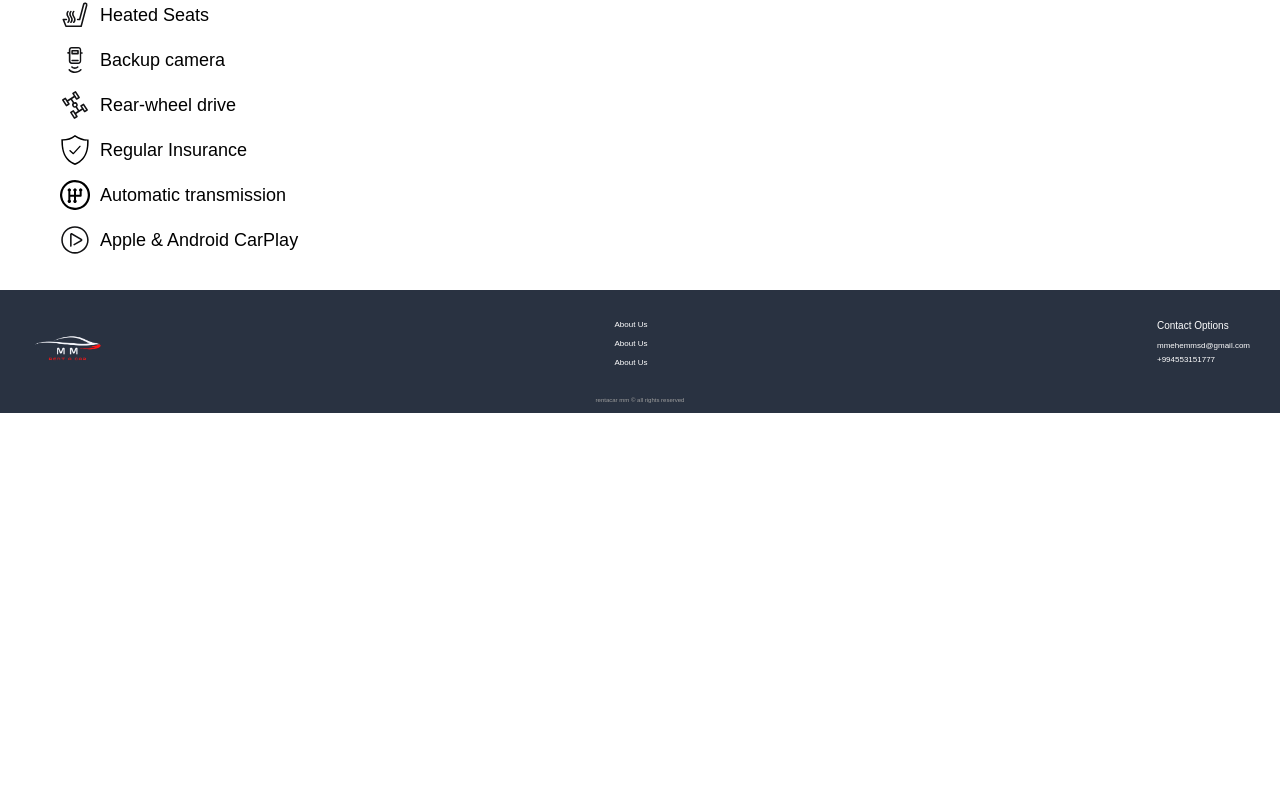
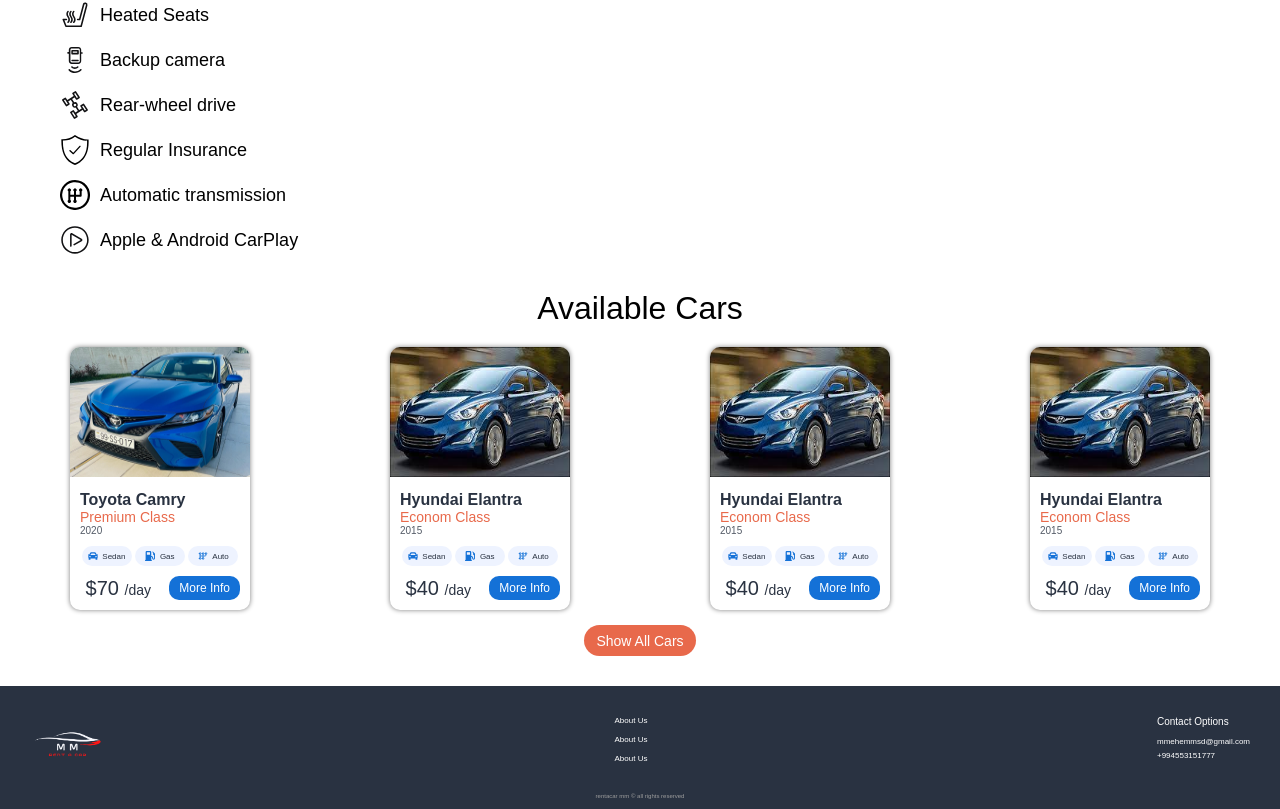
Before and after one commit to qerkules/frontend, a React (Create React App) app: page /cars in a window 1280 px wide. Shown: the part 855-1664 px from the top of the page. Before the commit the page ends 1268 px from the top, so only its background shows below. Built offline with nearby package versions, Linux system fonts and the light colour scheme; the HTML template or start-up script is replaced by a standard one.

Commit message:
added new page and new section

```diff
--- a/package.json
+++ b/package.json
@@ -3,6 +3,9 @@
   "version": "0.1.0",
   "private": true,
   "dependencies": {
+    "@emotion/react": "^11.11.4",
+    "@emotion/styled": "^11.11.0",
+    "@mui/material": "^5.15.11",
     "@testing-library/jest-dom": "^5.17.0",
     "@testing-library/react": "^13.4.0",
     "@testing-library/user-event": "^13.5.0",
--- a/src/App.js
+++ b/src/App.js
@@ -2,19 +2,26 @@
 import Homepage from "./pages/homepage/Homepage";
 import { BrowserRouter, Routes, Route } from "react-router-dom";
 
+import Whatsapp from "./components/whatsapp/Whatsapp";
+import Navbar from "./components/navbar/Navbar";
+import Footer from "./components/footer/Footer";
+import Allcars from "./pages/allcars/Allcars";
+
 import "swiper/css";
 import "swiper/css/pagination";
 import "swiper/css/navigation";
-import Whatsapp from "./components/whatsapp/Whatsapp";
 
 function App() {
   return (
     <BrowserRouter>
+      <Navbar />
       <Routes>
         <Route path="/" element={<Homepage />} />
         <Route path="/cars" element={<Carpage />} />
+        <Route path="/allcars" element={<Allcars />} />
       </Routes>
       <Whatsapp />
+      <Footer />
     </BrowserRouter>
   );
 }
--- a/src/components/card/Card.jsx
+++ b/src/components/card/Card.jsx
@@ -18,7 +18,6 @@
         <h2 className={`${styles.title}`}>{car.name}</h2>
         <div className={`${styles.subtitleSection}`}>
           <h4 className={`${styles.subtitle}`}>{car.class} </h4>
-
         </div>
         <div className={`${styles.year}`}>{car.year}&nbsp;</div>
       </div>
@@ -43,14 +42,7 @@
         <div className={`${styles.price}`}>
           &nbsp;${car.price} <span className={`${styles.day}`}>/day</span>{" "}
         </div>
-        <div
-          className={`${styles.bookNow}`}
-          onClick={() => {
-            navigate(car.link);
-          }}
-        >
-          More Info
-        </div>
+        <a className={`${styles.bookNow}`} href="/cars">More Info</a>
       </div>
     </div>
   );
--- a/src/components/card/styles.module.css
+++ b/src/components/card/styles.module.css
@@ -81,6 +81,7 @@
   color: white;
   border-radius: 10px;
   font-size: 12px;
+  text-decoration: none;
 }
 .day {
   font-size: 14px;
--- a/src/data/data.js
+++ b/src/data/data.js
@@ -43,3 +43,127 @@
     link: "cars",
   },
 ];
+
+export const allcars = [
+  {
+    name: "Toyota Camry",
+    year: "2020",
+    class: "Premium Class",
+    fuel: "Gas",
+    type: "Sedan",
+    price: "70",
+    photo: CamryJpg,
+    link: "cars",
+  },
+  {
+    name: "Hyundai Elantra",
+    class: "Econom Class",
+    year: "2015",
+    fuel: "Gas",
+    type: "Sedan",
+    price: "40",
+    photo: ElantraJpg,
+    link: "cars",
+  },
+  {
+    name: "Hyundai Elantra",
+    class: "Econom Class",
+    year: "2015",
+    fuel: "Gas",
+    type: "Sedan",
+    price: "40",
+    photo: ElantraJpg,
+    link: "cars",
+  },
+  {
+    name: "Hyundai Elantra",
+    class: "Econom Class",
+    year: "2015",
+    fuel: "Gas",
+    type: "Sedan",
+    price: "40",
+    photo: ElantraJpg,
+    link: "cars",
+  },
+  {
+    name: "Toyota Camry",
+    year: "2020",
+    class: "Premium Class",
+    fuel: "Gas",
+    type: "Sedan",
+    price: "70",
+    photo: CamryJpg,
+    link: "cars",
+  },
+  {
+    name: "Hyundai Elantra",
+    class: "Econom Class",
+    year: "2015",
+    fuel: "Gas",
+    type: "Sedan",
+    price: "40",
+    photo: ElantraJpg,
+    link: "cars",
+  },
+  {
+    name: "Hyundai Elantra",
+    class: "Econom Class",
+    year: "2015",
+    fuel: "Gas",
+    type: "Sedan",
+    price: "40",
+    photo: ElantraJpg,
+    link: "cars",
+  },
+  {
+    name: "Hyundai Elantra",
+    class: "Econom Class",
+    year: "2015",
+    fuel: "Gas",
+    type: "Sedan",
+    price: "40",
+    photo: ElantraJpg,
+    link: "cars",
+  },
+
+  {
+    name: "Toyota Camry",
+    year: "2020",
+    class: "Premium Class",
+    fuel: "Gas",
+    type: "Sedan",
+    price: "70",
+    photo: CamryJpg,
+    link: "cars",
+  },
+  {
+    name: "Hyundai Elantra",
+    class: "Econom Class",
+    year: "2015",
+    fuel: "Gas",
+    type: "Sedan",
+    price: "40",
+    photo: ElantraJpg,
+    link: "cars",
+  },
+  {
+    name: "Hyundai Elantra",
+    class: "Econom Class",
+    year: "2015",
+    fuel: "Gas",
+    type: "Sedan",
+    price: "40",
+    photo: ElantraJpg,
+    link: "cars",
+  },
+  {
+    name: "Hyundai Elantra",
+    class: "Econom Class",
+    year: "2015",
+    fuel: "Gas",
+    type: "Sedan",
+    price: "40",
+    photo: ElantraJpg,
+    link: "cars",
+  },
+];
--- /dev/null
+++ b/src/pages/allcars/Allcars.jsx
@@ -0,0 +1,48 @@
+import styles from "./styles.module.css";
+import { allcars } from "../../data/data";
+import Card from "../../components/card/Card";
+import TextField from '@mui/material/TextField';
+
+const Allcars = () => {
+  const currencies = [
+    {
+      value: 'default',
+      label: '',
+    },
+    {
+      value: 'mercedes',
+      label: 'Mercedes',
+    },
+    {
+      value: 'bmw',
+      label: 'Bmw',
+    },
+    {
+      value: 'landrover',
+      label: 'Land Rover',
+    },
+    {
+      value: 'hyundai',
+      label: 'Hyundai',
+    },
+    {
+      value: 'kia',
+      label: 'Kia',
+    },
+  ];
+
+  return (
+    <div className={`${styles.container}`}>
+      <h1 className={`${styles.title}`}>All Available Cars</h1>
+      <div className={`${styles.mainSection}`}>
+        <div className={`${styles.cardContainer}`}>
+          {allcars.map((car) => {
+            return <Card car={car} />;
+          })}
+        </div>
+      </div>
+    </div>
+  );
+};
+
+export default Allcars;
--- /dev/null
+++ b/src/pages/allcars/styles.module.css
@@ -0,0 +1,33 @@
+.container {
+  padding-top: 70px;
+}
+
+.title {
+  text-align: center;
+  margin-bottom: 20px;
+}
+
+.mainSection {
+}
+
+.filterBox {
+  box-shadow: 0px 0px 2px 0.5px var(--blue);
+  padding: 5px;
+  border-radius: 10px;
+  width: 45%;
+  display: flex;
+  justify-content: space-between;
+}
+
+.filterSection {
+  width: 100%;
+  display: flex;
+  justify-content: space-between;
+  padding: 10px;
+}
+
+.cardContainer {
+  display: flex;
+  justify-content: space-around;
+  flex-wrap: wrap;
+}
--- a/src/pages/carpage/Carpage.jsx
+++ b/src/pages/carpage/Carpage.jsx
@@ -21,11 +21,12 @@
 import BackCamera from "./icons/BackCamera.jsx";
 import Insurance from "./icons/Insurance.jsx";
 import Transmission from "./icons/Transmission.jsx";
+import Card from "../../components/card/Card.jsx";
+import { cars } from "../../data/data";
 
 const Carpage = () => {
   return (
     <div className={`${styles.container}`}>
-      <Navbar />
 
       <div className={`${styles.swiperContainer}`}>
         <Swiper
@@ -140,8 +141,18 @@
           <span>Apple & Android CarPlay</span>
         </div>
       </div>
+      <div className={`${styles.cardSection}`}>
+        <h4 className={`${styles.cardTitle}`}>Available Cars</h4>
+        <div className={`${styles.cardContainer}`}>
+          {cars.map((car) => {
+            return <Card car={car} />;
+          })}
+        </div>
+        <div className={`${styles.btnContainer}`}>
+          <div className={`${styles.showAllCarsBtn}`}>Show All Cars</div>
+        </div>
+      </div>
 
-      <Footer />
     </div>
   );
 };
--- a/src/pages/carpage/styles.module.css
+++ b/src/pages/carpage/styles.module.css
@@ -120,7 +120,37 @@
   margin-bottom: 15px;
 }
 
-.featureIcon{
+.featureIcon {
   font-size: 25px;
   font-weight: 400;
 }
+
+.cardContainer {
+  display: flex;
+  justify-content: space-around;
+  flex-wrap: wrap;
+}
+.cardTitle {
+  text-align: center;
+  font-size: 32px;
+  margin-bottom: 20px;
+  font-weight: 400;
+}
+.cardSection {
+  margin-bottom: 30px;
+}
+
+.btnContainer {
+  display: flex;
+  justify-content: center;
+  align-items: center;
+}
+
+.showAllCarsBtn {
+  padding: 7.5px 12.5px;
+  background-color: var(--orange);
+  color: white;
+  border-radius: 20px;
+  font-size: 14px;
+  display: inline-block;
+}
--- a/src/pages/homepage/Homepage.jsx
+++ b/src/pages/homepage/Homepage.jsx
@@ -19,7 +19,6 @@
 
   return (
     <div className={`${styles.container}`}>
-      <Navbar />
       <Header click={handleClick} />
       <Ourservices />
       <BrandBanner />
@@ -33,8 +32,11 @@
             return <Card car={car} />;
           })}
         </div>
+
+        <div className={`${styles.btnContainer}`}>
+          <div className={`${styles.showAllCarsBtn}`}>Show All Cars</div>
+        </div>
       </div>
-      <Footer />
     </div>
   );
 };
--- a/src/pages/homepage/styles.module.css
+++ b/src/pages/homepage/styles.module.css
@@ -15,3 +15,18 @@
 .cardSection {
   margin-bottom: 30px;
 }
+
+.btnContainer {
+  display: flex;
+  justify-content: center;
+  align-items: center;
+}
+
+.showAllCarsBtn {
+  padding: 7.5px 12.5px;
+  background-color: var(--orange);
+  color: white;
+  border-radius: 20px;
+  font-size: 14px;
+  display: inline-block;
+}
```
Also changed, not shown: 1 other file (tests, documents, lock files or other folders).
